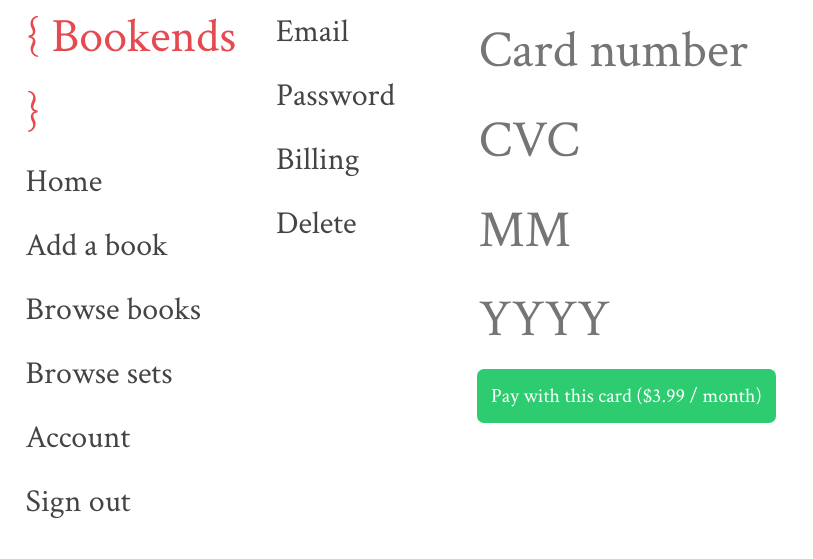
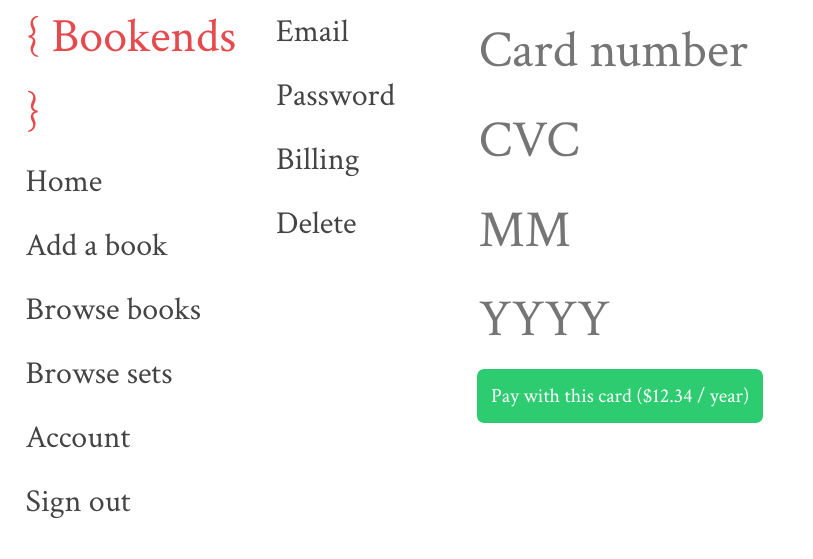
Before and after one commit to billjedi/bookends, a Flask app: template bookends/templates/accounts/billing.html in a window 1280 px wide. Shown: the top 559 px of the page, without its empty margins (0-813 px from the left). Run offline with Flask 2, Linux system fonts and the light colour scheme; tables that the repository leaves empty hold one stand-in row (values such as "Sample post"); the template is opened without the code that fills it: values that come from a table or form of the project are taken from there, most other values are stand-ins (such as "Sample title", 1, 10 or a date in 2020); parts of the project's set-up code (start-up, migrations or seed data) failed here and were passed over; some libraries are stand-ins or nearby versions.

Commit message:
Change from $3.99 / month to $12.34 / year.

```diff
--- a/bookends/templates/accounts/billing.html
+++ b/bookends/templates/accounts/billing.html
@@ -14,7 +14,7 @@
 
     <p class="payment-errors"></p>
 
-    <input type="submit" value="Pay with this card ($3.99 / month)" />
+    <input type="submit" value="Pay with this card ($12.34 / year)" />
 </form>
 
 {% if current_user.stripe_id %}
@@ -43,7 +43,7 @@
                 // Show the errors on the form
                 $form.find('.payment-errors').text(response.error.message);
                 $form.find('input[type="submit"]').prop('disabled', false);
-                $form.find('input[type="submit"]').val('Pay with this card ($3.99 / month)');
+                $form.find('input[type="submit"]').val('Pay with this card ($12.34 / year)');
             } else {
                 // token contains id, last4, and card type
                 var token = response.id;
--- a/bookends/templates/home_index.html
+++ b/bookends/templates/home_index.html
@@ -10,7 +10,7 @@
         </div>
 
         <div class="grid-30">
-            <span id="price">$3.99 / month</span>
+            <span id="price">$12.34 / year</span>
             <a href="{{ url_for('create_account') }}">
             <div id="register-button">
                 <span id="reg-text">Register now!</span><br>
```
